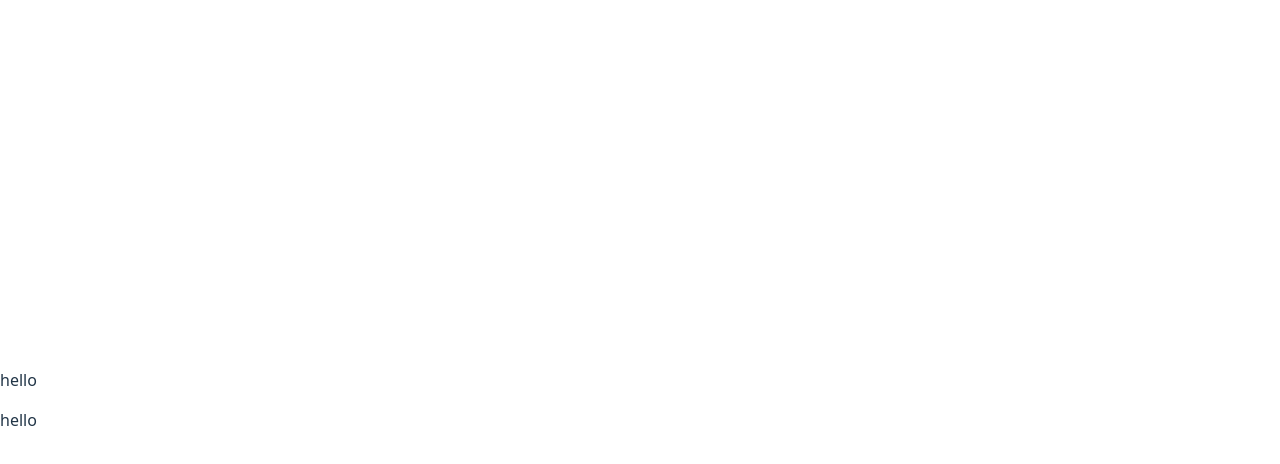
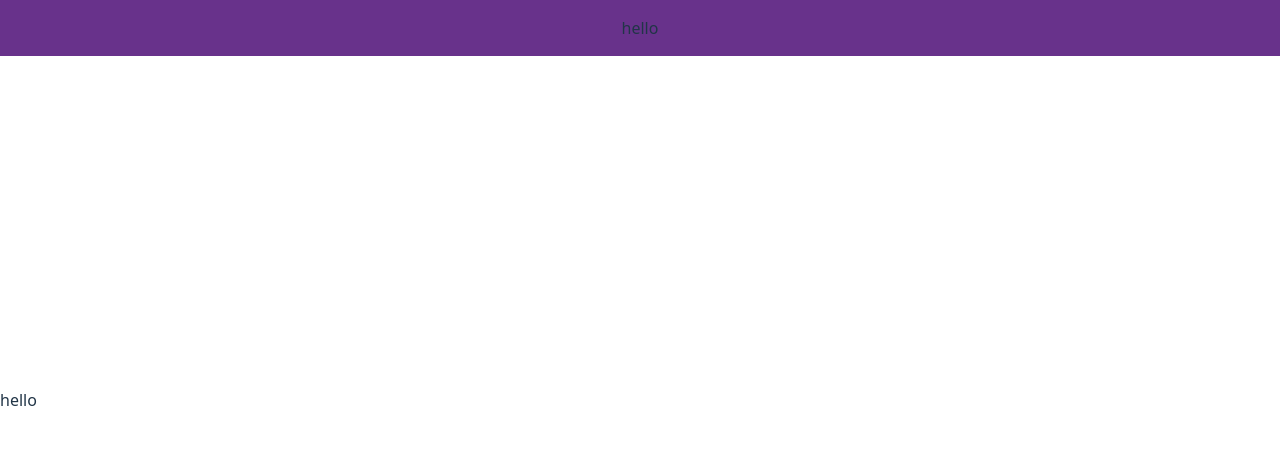
Before and after one commit to julianof03/Portifolio-blog, a React (Vite) app: page / in a window 1280 px wide. Shown: the top 464 px of the page. Built offline with nearby package versions, Linux system fonts and the light colour scheme.

Commit message:
feat(TopHolder): estrutura basica para topHolder

```diff
--- a/src/App.jsx
+++ b/src/App.jsx
@@ -1,6 +1,6 @@
 import React from 'react'
 import './index.css';
-import TopHolder from './components/topHolder.jsx';
+import TopHolder from './components/topHolderFamily/topHolder.jsx';
 
 function App() {
   return (
--- /dev/null
+++ b/src/components/topHolderFamily/topHolder.css
@@ -0,0 +1,9 @@
+.topHolder{
+    position: absolute;
+    top: 0px;
+    background-color: rgb(104, 50, 139);
+    width: 100%;
+    display: flex;
+    flex-direction: column;
+    align-items: center;
+}
--- a/src/components/topHolder.jsx
+++ b/src/components/topHolderFamily/topHolder.jsx
@@ -1,11 +1,11 @@
+import './topHolder.css';
 import React from 'react'
-
 function TopHolder() {
   console.log('App está renderizando')
 
 
   return (
-    <div>
+    <div className='topHolder'>
         <p>hello</p>
     </div>
   )
```
Also changed, not shown: 1 other file (tests, documents, lock files or other folders).
